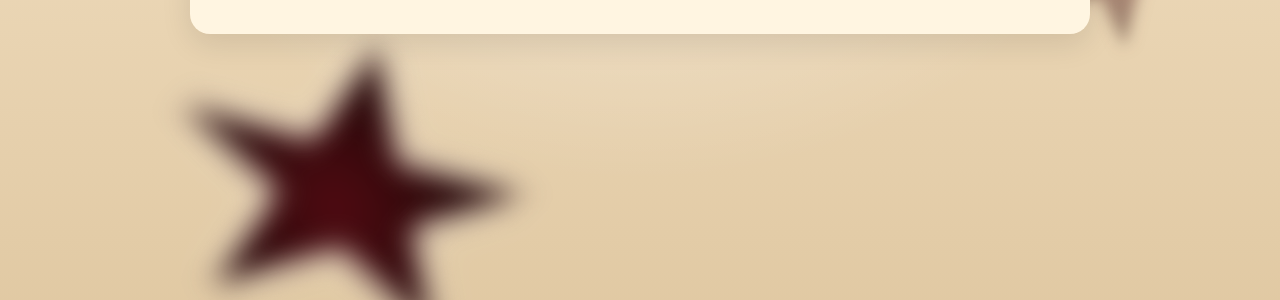
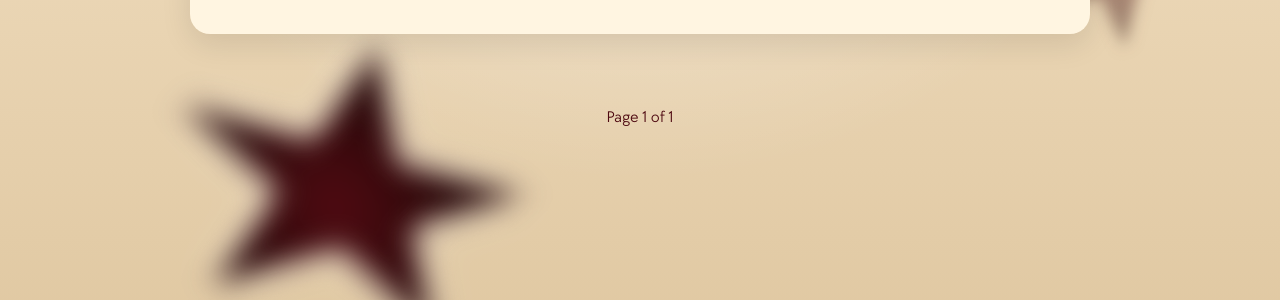
Before and after one commit to theodoradelitha/myportofolio, a Django app: template templates/components/blog.html in a window 1280 px wide. Shown: the part 485-785 px from the top of the page. Run offline with Django 5.2, Linux system fonts and the light colour scheme; tables that the repository leaves empty hold one stand-in row (values such as "Sample post"); the template is opened without the code that fills it: values that come from a table or form of the project are taken from there, most other values are stand-ins (such as "Sample title", 1, 10 or a date in 2020).

Commit message:
feat: add pagination and chronological sorting to blog view

```diff
--- a/templates/components/blog.html
+++ b/templates/components/blog.html
@@ -24,6 +24,23 @@
             <p class="blog-empty-state">No posts yet. I'm currently writing my first one!</p>
             {% endfor %}
 
+            <!-- pagination controls -->
+            <div class="pagination-controls" style="margin-top: 2rem; display: flex; gap: 1rem; justify-content: center;">
+                {% if page_obj.has_previous %}
+                    <a href="?page=1">&laquo; First</a>
+                    <a href="?page={{ page_obj.previous_page_number }}">Previous</a>
+                {% endif %}
+
+                <span class="current-page">
+                    Page {{ page_obj.number }} of {{ page_obj.paginator.num_pages }}
+                </span>
+
+                {% if page_obj.has_next %}
+                    <a href="?page={{ page_obj.next_page_number }}">Next</a>
+                    <a href="?page={{ page_obj.paginator.num_pages }}">Last &raquo;</a>
+                {% endif %}
+            </div>
+
         </div>
     </div>
 </section>
```
Also changed, not shown: main/views.py (+9 -2 lines), main/migrations/0006_project_ended_at.py (added).
